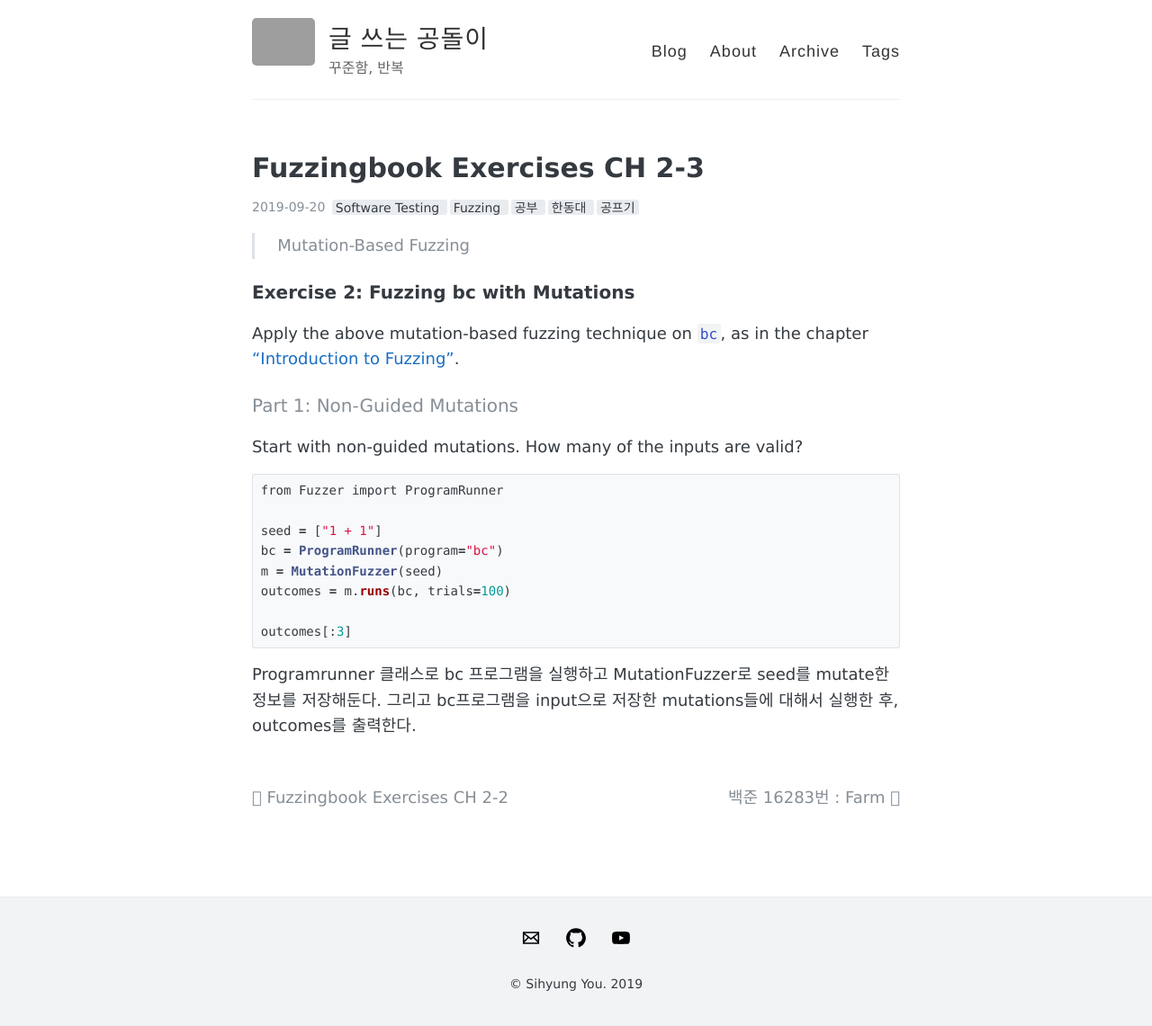
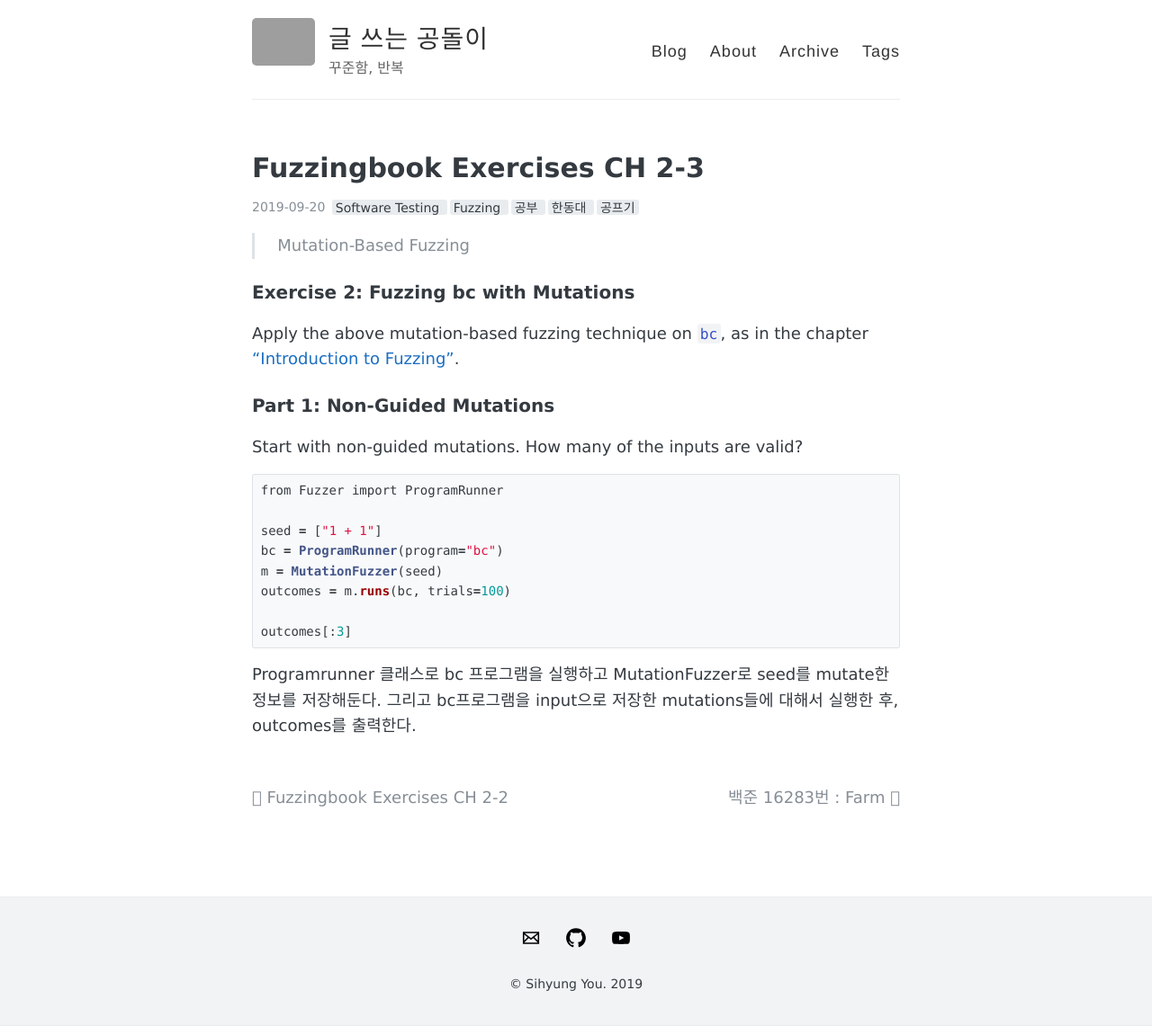
Before and after one commit to sihyungyou/sihyungyou.github.io, a Jekyll site: the page built from _posts/2019-09-20-fuzzingbook-ch2-3-ex.md, in a window 1280 px wide. Shown: the whole page at 90% size. Built offline with Jekyll 4.4.1, drawn with Linux system fonts in a browser that asks for light colours; grey boxes are pictures that could not be loaded.

Commit message:
fixed typo

```diff
--- a/_posts/2019-09-20-fuzzingbook-ch2-3-ex.md
+++ b/_posts/2019-09-20-fuzzingbook-ch2-3-ex.md
@@ -10,7 +10,7 @@ comments: true
 ### Exercise 2: Fuzzing bc with Mutations
 Apply the above mutation-based fuzzing technique on `bc`, as in the chapter ["Introduction to Fuzzing"](Fuzzer.ipynb).
 
-#### Part 1: Non-Guided Mutations
+### Part 1: Non-Guided Mutations
 Start with non-guided mutations.  How many of the inputs are valid?
 ~~~python
 from Fuzzer import ProgramRunner
```
Also changed, not shown: _posts/2019-09-20-fuzzingbook-ch2-2-ex.md (+1 -1 lines).
